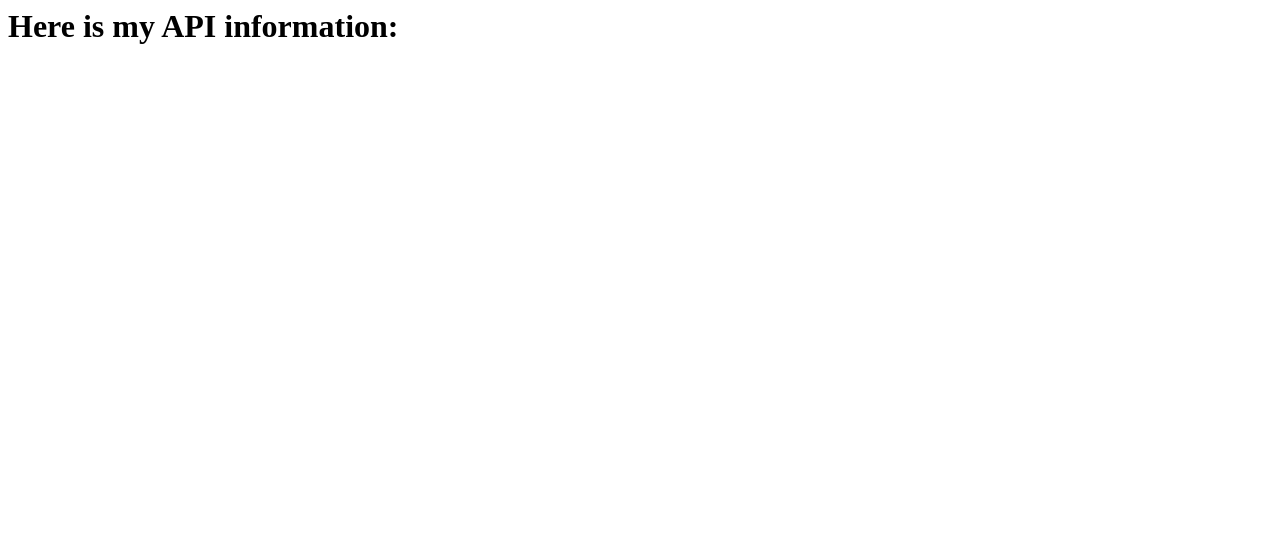
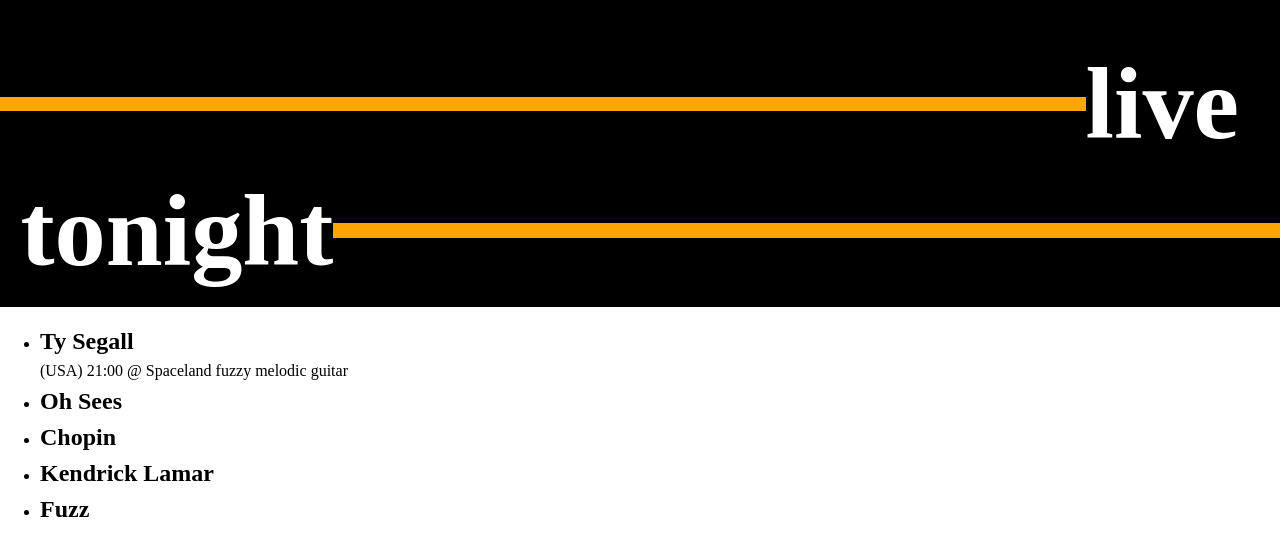
Before and after one commit to dgozen/eventtracker, a plain HTML site: page index.html in a window 1280 px wide. Drawn offline with Linux system fonts and the light colour scheme; no server answers.

Commit message:
add skinny screen styles

```diff
--- a/index.html
+++ b/index.html
@@ -1,26 +1,41 @@
-<html>
+<!DOCTYPE html>
+<html lang="en-US" dir="ltr">
+  <head>
+    <meta charset="UTF-8">
+    <meta name="viewport" content="width=device-width, initial-scale=1.0">
+    <link rel="stylesheet" href="/styles/main.css">
+    <title>Document</title>
+  </head>
+  <body>
+    <header class="page__header">
+      <h1 class="page__header-title">
+        <!-- first header word -->
+        <div class="header__word" id="word--first">
+          <!-- first color bar -->
+          <div class="header__bar" id="bar--first"></div>
+          <span>live </span>
+        </div>
+        <!-- second header word -->
+        <div class="header__word" id="word--second">
+          <span>tonight</span>
+          <!-- second color bar -->
+          <div class="header__bar" id="bar--second"></div>
+        </div>
+      </h1>
 
-<head>
-
-</head>
-<script>
- // fetch('https://api.seatgeek.com/2/events?client_id=MTg3MDU3MTR8MTU3MDAyOTc3OC42Mg')
-
-  fetch('https://www.eventbriteapi.com/v3/events/search', {
-    headers: {
-      'Authorization': 'Bearer XXG6QSWVSSSGHEBRCZ'
-    }
-  }).then(function(response) {
-        return response.json();
-    })
-    .then(function(data) {
-        console.log(data.events[0].description);
-    })
-</script>
-
-<body>
-  <h1>Here is my API information:</h1>
-  <p id="api"></p>
-</body>
-
+    </header>
+    <main>
+      <ul>
+        <li><h2>Ty Segall</h2>
+          <p>(USA) 21:00 @ Spaceland
+          fuzzy melodic guitar
+        </p>
+        </li>
+        <li><h2>Oh Sees</h2></li>
+        <li><h2>Chopin</h2></li>
+        <li><h2>Kendrick Lamar</h2></li>
+        <li><h2>Fuzz</h2></li>
+      </ul>
+    </main>
+  </body>
 </html>
--- a/styles/main.css
+++ b/styles/main.css
@@ -4,3 +4,111 @@
 *::after {
   box-sizing: border-box;
 }
+
+/* Remove default padding */
+ul[class],
+ol[class] {
+  padding: 0;
+}
+
+/* Remove default margin */
+body,
+h1,
+h2,
+h3,
+h4,
+p,
+ul[class],
+ol[class],
+li,
+figure,
+figcaption,
+blockquote,
+dl,
+dd {
+  margin: 0;
+}
+
+/* Set core body defaults */
+body {
+  min-height: 100vh;
+  scroll-behavior: smooth;
+  text-rendering: optimizeSpeed;
+  line-height: 1.5;
+}
+
+/* Remove list styles on ul, ol elements with a class attribute */
+ul[class],
+ol[class] {
+  list-style: none;
+}
+
+/* A elements that don't have a class get default styles */
+a:not([class]) {
+  text-decoration-skip-ink: auto;
+}
+
+/* Make images easier to work with */
+img {
+  max-width: 100%;
+  display: block;
+}
+
+/* Natural flow and rhythm in articles by default */
+article > * + * {
+  margin-top: 1em;
+}
+
+/* Inherit fonts for inputs and buttons */
+input,
+button,
+textarea,
+select {
+  font: inherit;
+}
+
+/*
+=============================================================
+
+=============================================================
+*/
+
+.page__header {
+  background: black;
+  color: white;
+  height: auto;
+}
+
+.header__bar {
+  display: inline-block;
+  background-color: orange;
+  height: calc(8px + .5vw);
+  margin: 0;
+}
+
+.page__header-title {
+  display: inline-block;
+  font-size: calc(4em + 3vw);
+}
+
+.header__word {
+  width: 100vw;
+  display: inline-flex;
+  flex-flow: row nowrap;
+  align-items: center;
+  /* padding-right: .4em; */
+}
+
+#word--first {
+  padding-right: .4em;
+  line-height: 82%;
+}
+
+#word--second {
+  padding-left: .2em;
+}
+
+#bar--first,
+#bar--second {
+  flex: 2 0 30vw;
+}
```
